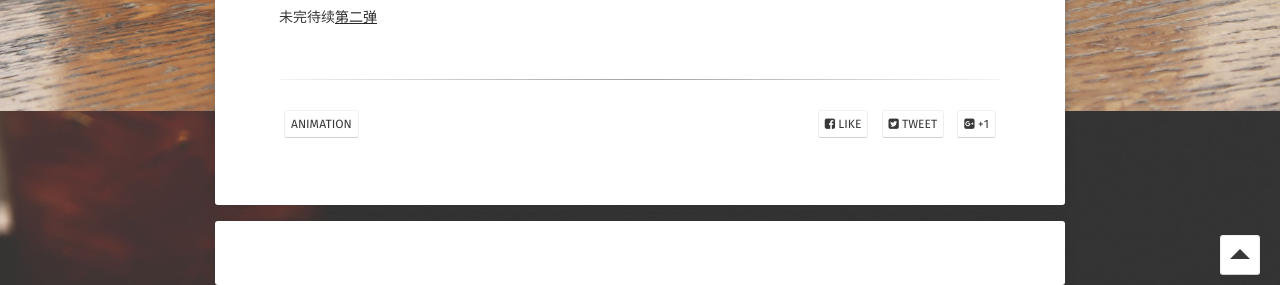
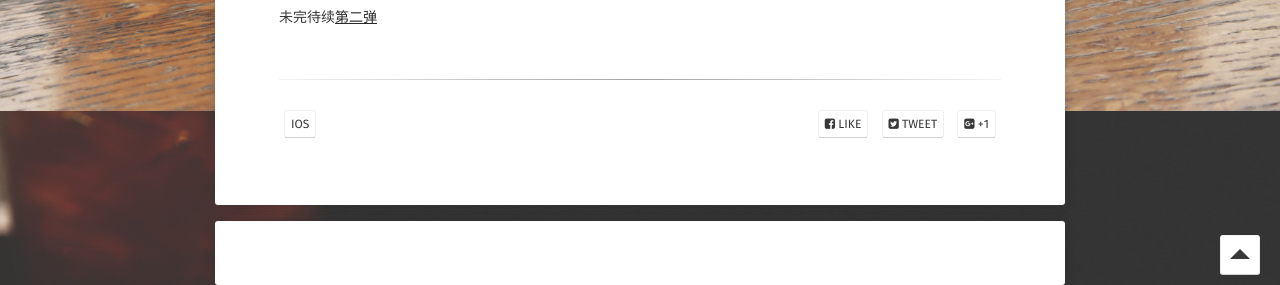
Before and after one commit to longjianjiang/longjianjiang.github.io, a Jekyll site: the page built from _posts/2017-08-21-animation-first.md, in a window 1280 px wide and 900 px high, scrolled down 4674 px. Shown: the part 615-900 px from the top of the window. Built offline with Jekyll 4.4.1, drawn with Linux system fonts in a browser that asks for light colours; some web fonts are replaced; comment, search, counter and statistics services are not loaded.

Commit message:
Update 2017-08-21-animation-first.md

```diff
--- a/_posts/2017-08-21-animation-first.md
+++ b/_posts/2017-08-21-animation-first.md
@@ -4,7 +4,7 @@ title:  "【iOS动画】学习笔记第一弹"
 date:   2017-08-21
 excerpt: "动画其实就是UIView基本属性(animatable)的操作，我们写动画的时候，其实不需要关心其中的数学计算，只需要熟悉API的特性即可。"
 tag:
-- Animation
+- iOS
 comments: true
 ---
 
```
